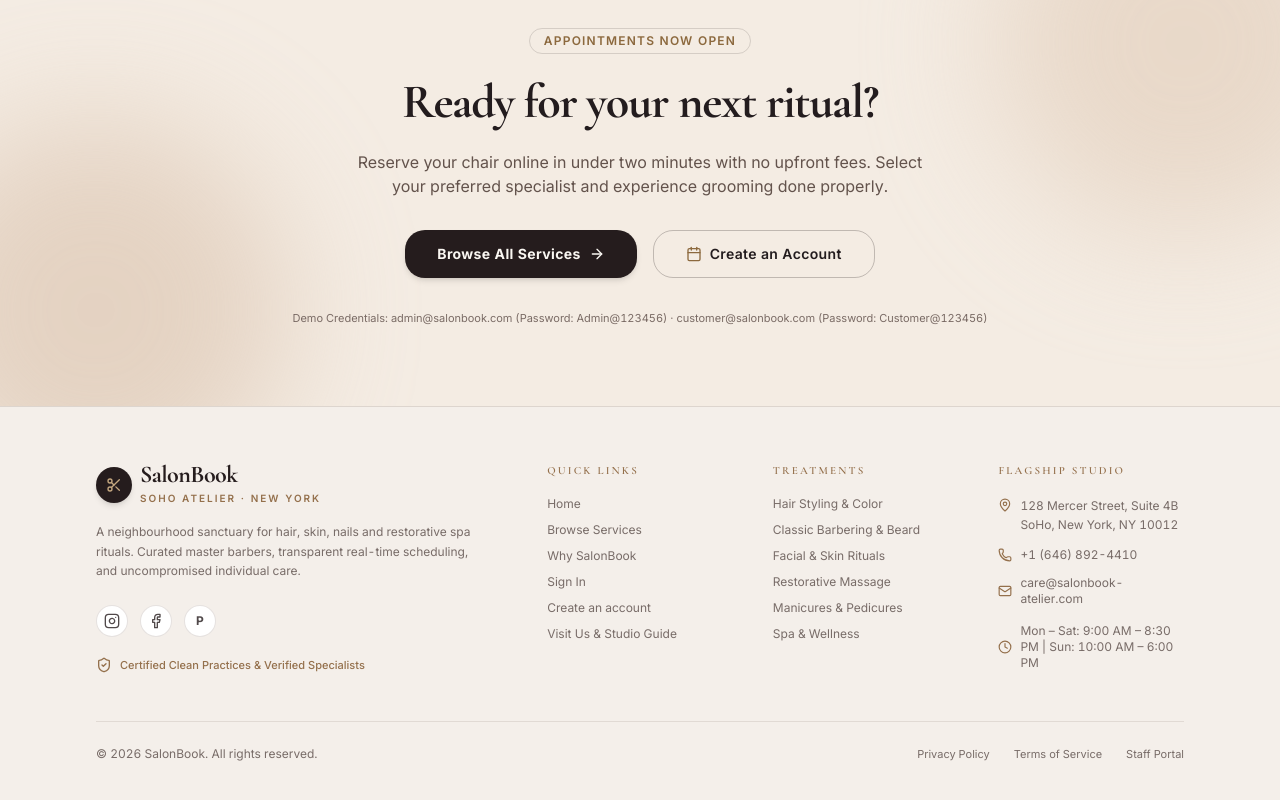
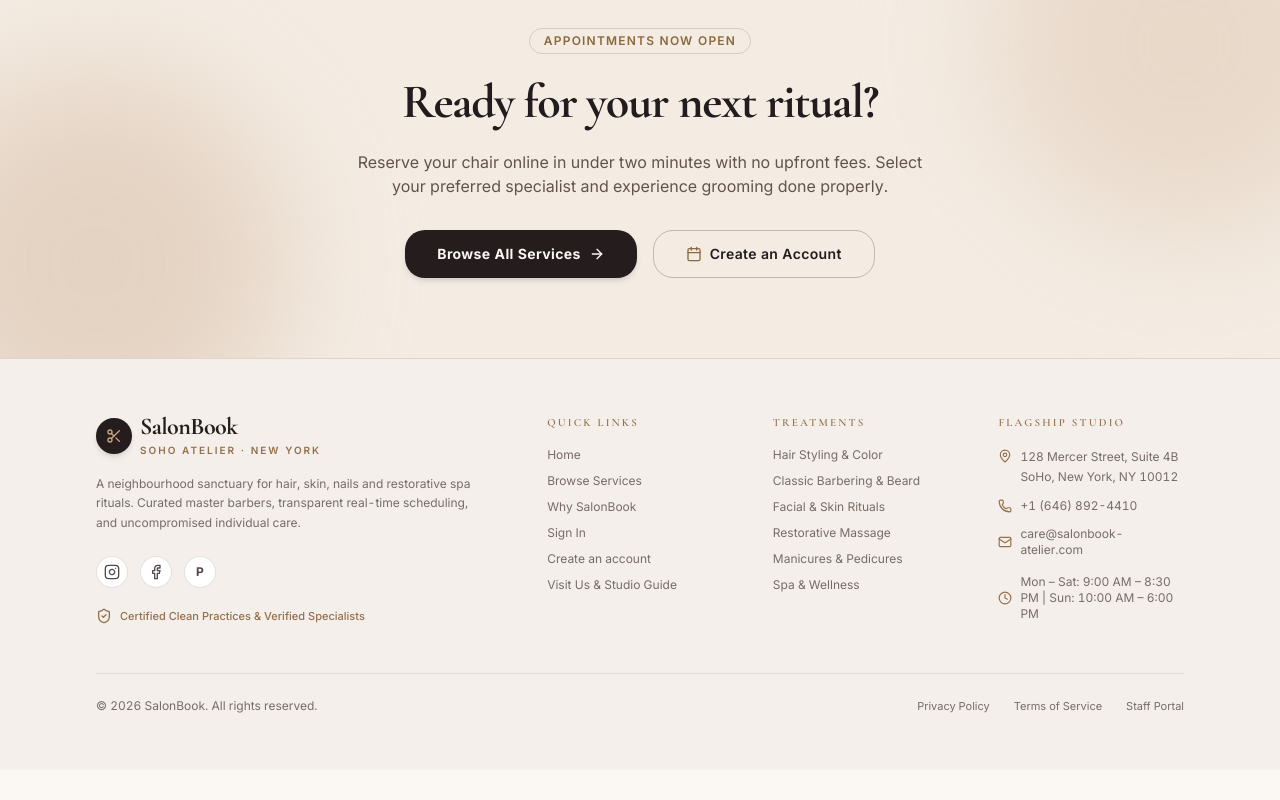
Before and after one commit to tuhin-2006/salonbook-client, a Next.js app: page / in a window 1280 px wide. Shown: the part 6428-7228 px from the top of the page. After the commit the page ends 7198 px from the top, so only its background shows below. Built offline with nearby package versions, Linux system fonts and the light colour scheme; no server answers.

Commit message:
remove: demo credentials text from home cta section

```diff
--- a/src/app/page.tsx
+++ b/src/app/page.tsx
@@ -1420,10 +1420,6 @@ export default function HomePage() {
               </Button>
             </Link>
           </div>
-
-          <p className="text-[11px] text-[#7A6B65] dark:text-[#FAF7F2]/60 pt-2">
-            Demo Credentials: admin@salonbook.com (Password: Admin@123456) · customer@salonbook.com (Password: Customer@123456)
-          </p>
         </div>
       </section>
 
```
